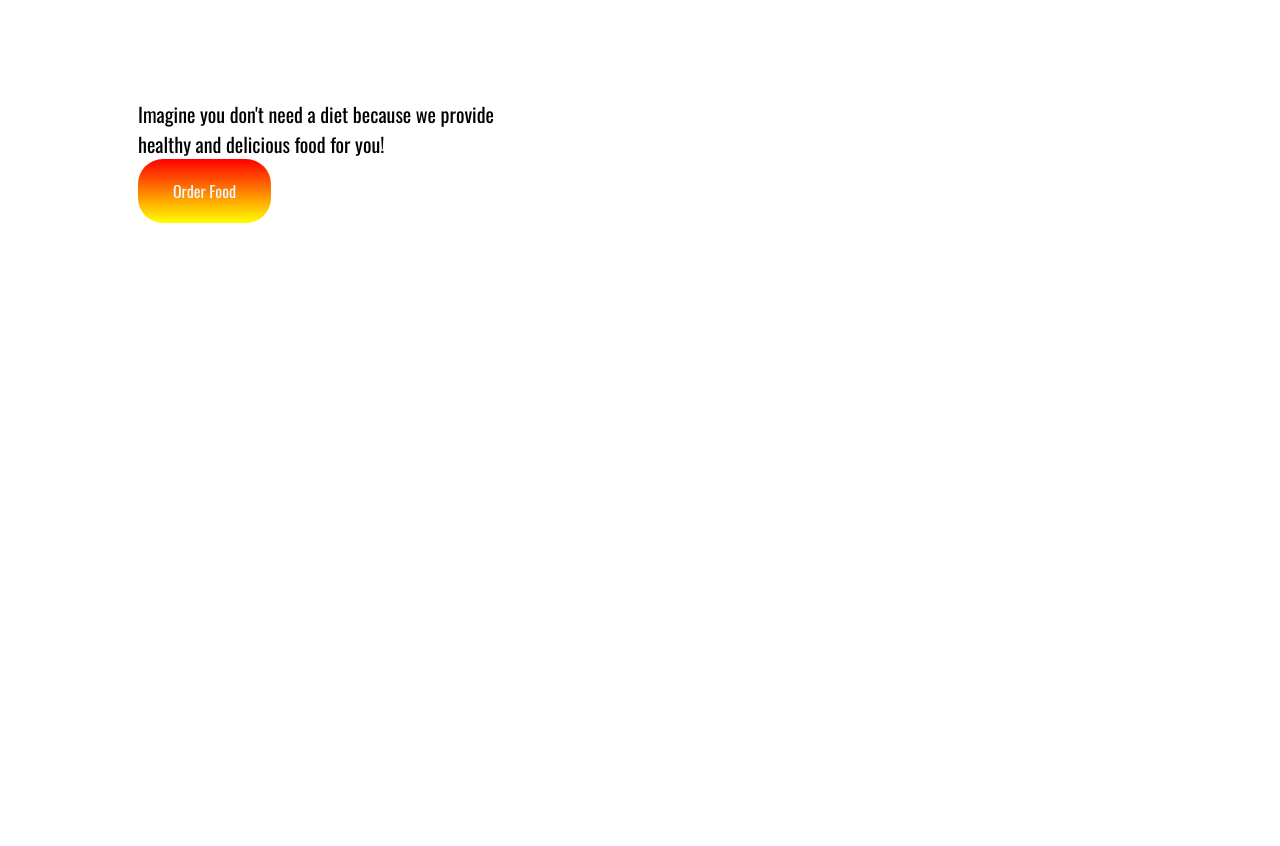
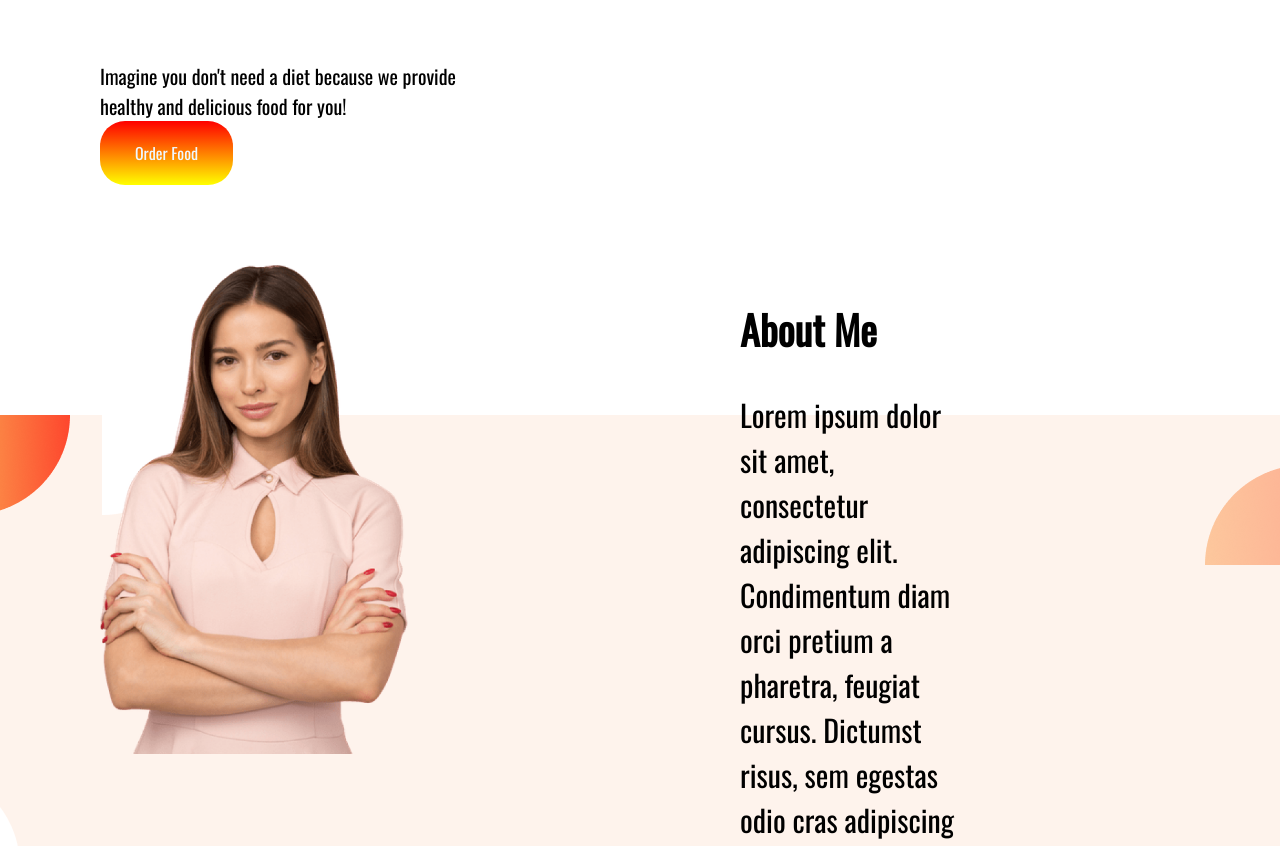
Before and after one commit to Saiful-Alam-Shawon/eat-healthy, a plain HTML site: page index.html in a window 1280 px wide. Shown: the part 620-1466 px from the top of the page. Before the commit the page ends 861 px from the top, so only its background shows below. Drawn offline with nearby package versions, Linux system fonts and the light colour scheme.

Commit message:
Second part

```diff
--- a/index.html
+++ b/index.html
@@ -27,6 +27,28 @@
             <img src="images/man.png" alt="Body Builder">
         </div>
     </section>
+
+    <section class="about-me">
+        <div class="ladies">
+            <img src="images/ladies.png" alt="Lady">
+
+        </div>
+        <div class="ladies">
+            <h2>About Me</h2>
+            <p id="second-para">
+                Lorem ipsum dolor sit amet, consectetur adipiscing
+                elit. Condimentum diam orci pretium a pharetra,
+                feugiat cursus. Dictumst risus, sem egestas odio cras
+                adipiscing vulputate. Nisi, risus in suscipit non. Non
+                commodo volutpat, pharetra, vel.
+
+            </p>
+            <a class="anchor" target="_blank" href="youtube">Contact Me</a>
+        </div>
+    </section>
+
+
+
 </body>
 
 </html>
--- a/style.css
+++ b/style.css
@@ -1,6 +1,7 @@
 body {
     font-family: 'Oswald', sans-serif;
-    padding: 30px;
+    margin: 0px;
+    padding: 0px;
 }
 
 h1 {
@@ -42,3 +43,35 @@ p {
     color: aliceblue;
 
 }
+
+.about-me {
+    display: flex;
+    background-image: url(images/7.png);
+    background-repeat: no-repeat;
+    background-position: center;
+
+
+}
+
+.about-me img {
+    width: 100%;
+}
+
+.ladies {
+    width: 50%;
+    padding: 100px;
+}
+
+.ladies img {
+    width: 70%;
+}
+
+h2 {
+    font-size: 40px;
+}
+
+#second-para {
+    width: 50%;
+    padding-bottom: 20%;
+    font-size: 30px;
+}
```
Also changed, not shown: images/7.png (added).
